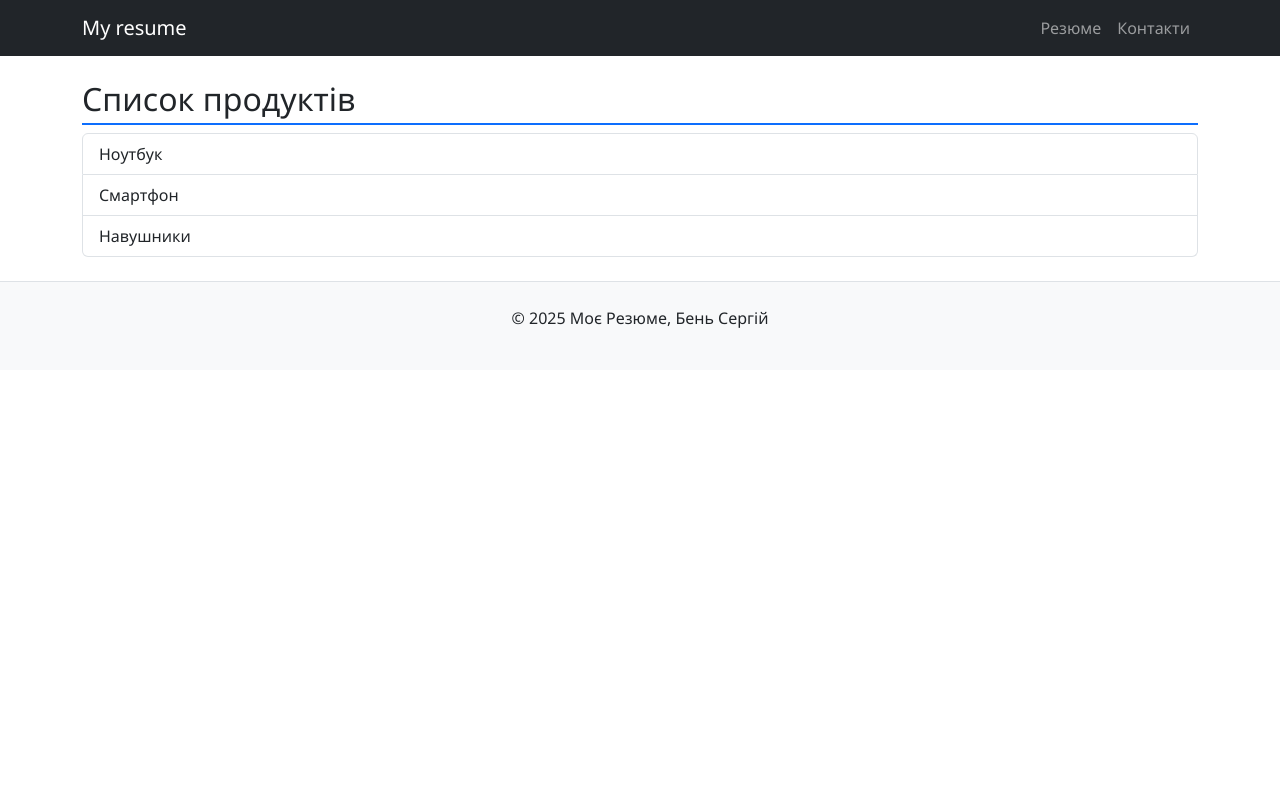
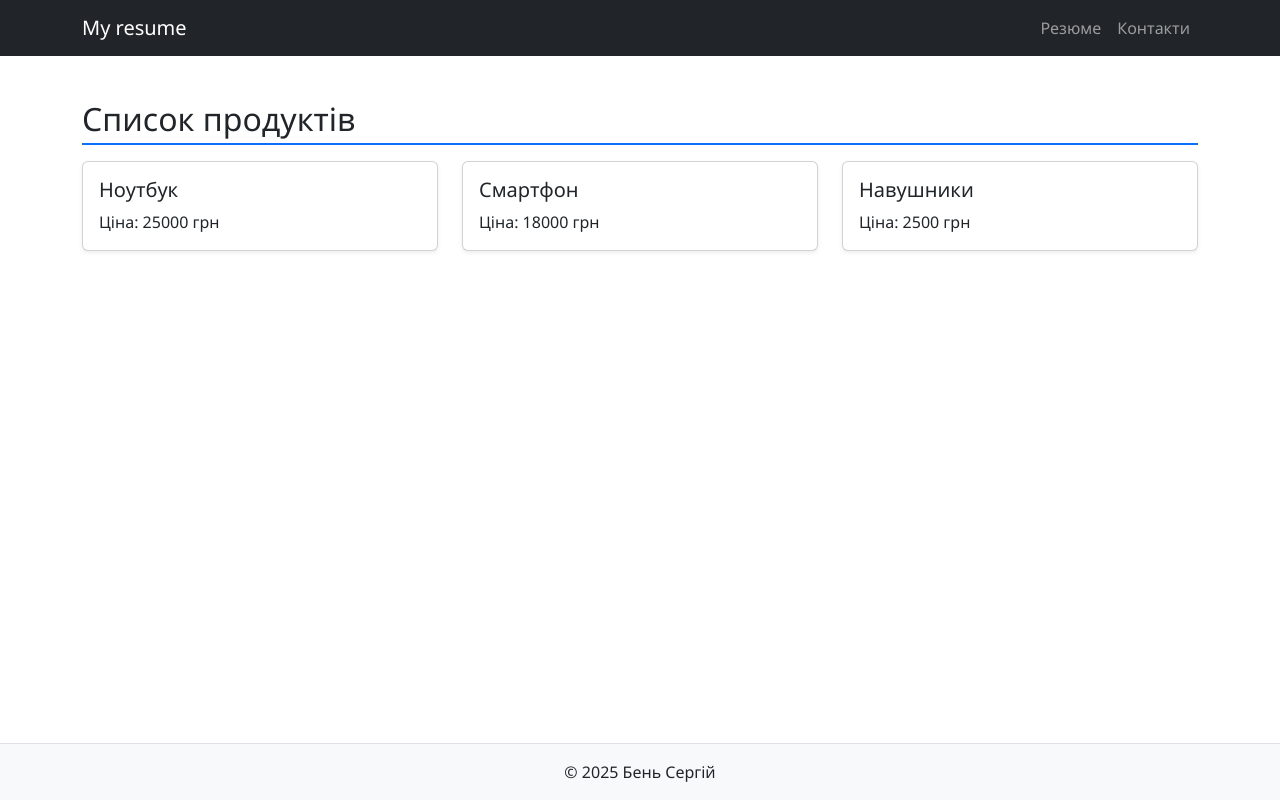
Before and after one commit to serhiyben/flask_app_ben, a Flask app: page /products/list in a window 1280 px wide. Run offline with Flask 3, Linux system fonts and the light colour scheme.

Commit message:
"feat(products): add products blueprint with product list page"

```diff
--- /dev/null
+++ b/app/products/init.py
@@ -0,0 +1,2 @@
+from app.products.views import products_bp
+app.register_blueprint(products_bp, url_prefix="/products")
--- a/app/products/templates/products/list.html
+++ b/app/products/templates/products/list.html
@@ -1,9 +1,17 @@
 {% extends "base.html" %}
+
 {% block content %}
-<h2>Список продуктів</h2>
-<ul class="list-group">
+<h2 class="mb-3">Список продуктів</h2>
+<div class="row">
     {% for p in products %}
-    <li class="list-group-item">{{ p }}</li>
+    <div class="col-md-4 mb-3">
+        <div class="card shadow-sm">
+            <div class="card-body">
+                <h5 class="card-title">{{ p.name }}</h5>
+                <p class="card-text">Ціна: {{ p.price }} грн</p>
+            </div>
+        </div>
+    </div>
     {% endfor %}
-</ul>
+</div>
 {% endblock %}
--- a/app/products/views.py
+++ b/app/products/views.py
@@ -1,8 +1,14 @@
 from flask import Blueprint, render_template
+
 
 products_bp = Blueprint('products', __name__, template_folder='templates')
 
 @products_bp.route('/list')
 def product_list():
-    products = ["Ноутбук", "Смартфон", "Навушники"]
+    """Відображення списку продуктів."""
+    products = [
+        {"name": "Ноутбук", "price": 25000},
+        {"name": "Смартфон", "price": 18000},
+        {"name": "Навушники", "price": 2500}
+    ]
     return render_template('products/list.html', products=products)
--- a/app/templates/base.html
+++ b/app/templates/base.html
@@ -11,17 +11,21 @@
     <!-- Власні стилі -->
     <link rel="stylesheet" href="{{ url_for('static', filename='css/styles.css') }}">
 </head>
-<body>
+<body class="d-flex flex-column min-vh-100">
 
     {% include 'navbar.html' %}
 
-    <div class="container mt-4">
+    <!-- Основний контент -->
+    <main class="flex-grow-1 container mt-4">
         {% block content %}{% endblock %}
-    </div>
+    </main>
 
-    <footer class="text-center py-4 mt-4 bg-light border-top">
-        <p>© 2025 Моє Резюме, Бень Сергій</p>
+    <!-- Футер -->
+    <footer class="text-center py-3 bg-light border-top mt-auto">
+        <p class="mb-0">© 2025 Бень Сергій</p>
     </footer>
 
+    <!-- Bootstrap JS -->
+    <script src="https://cdn.jsdelivr.net/npm/bootstrap@5.3.2/dist/js/bootstrap.bundle.min.js"></script>
 </body>
 </html>
--- a/app/users/templates/users/hi.html
+++ b/app/users/templates/users/hi.html
@@ -4,7 +4,7 @@
 <div class="row">
     <div class="col-3">
         <ul class="list-group">
-            <li class="list-group-item"><a href="{{ url_for('users.greetings', name='John', age=25) }}">Привітання</a></li>
+            <li class="list-group-item"><a href="{{ url_for('users.greetings', name='JOHN', age=25) }}">Привітання</a></li>
             <li class="list-group-item"><a href="{{ url_for('users.admin') }}">Адмін</a></li>
         </ul>
     </div>
```
Also changed, not shown: app/__init__.py (+17 -5 lines), app/pages/views.py (added, +15 -0 lines), app/users/views.py (+14 -3 lines), app/pages/__init__.py (added), app/users/__init__.py (added).
